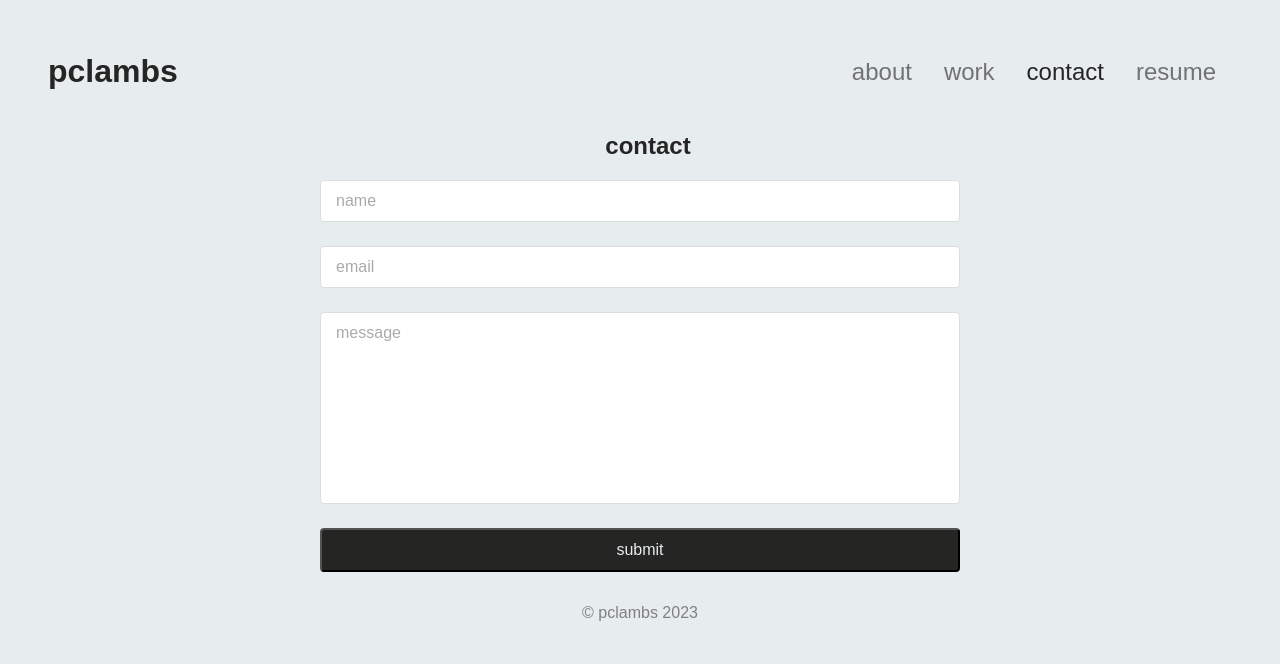
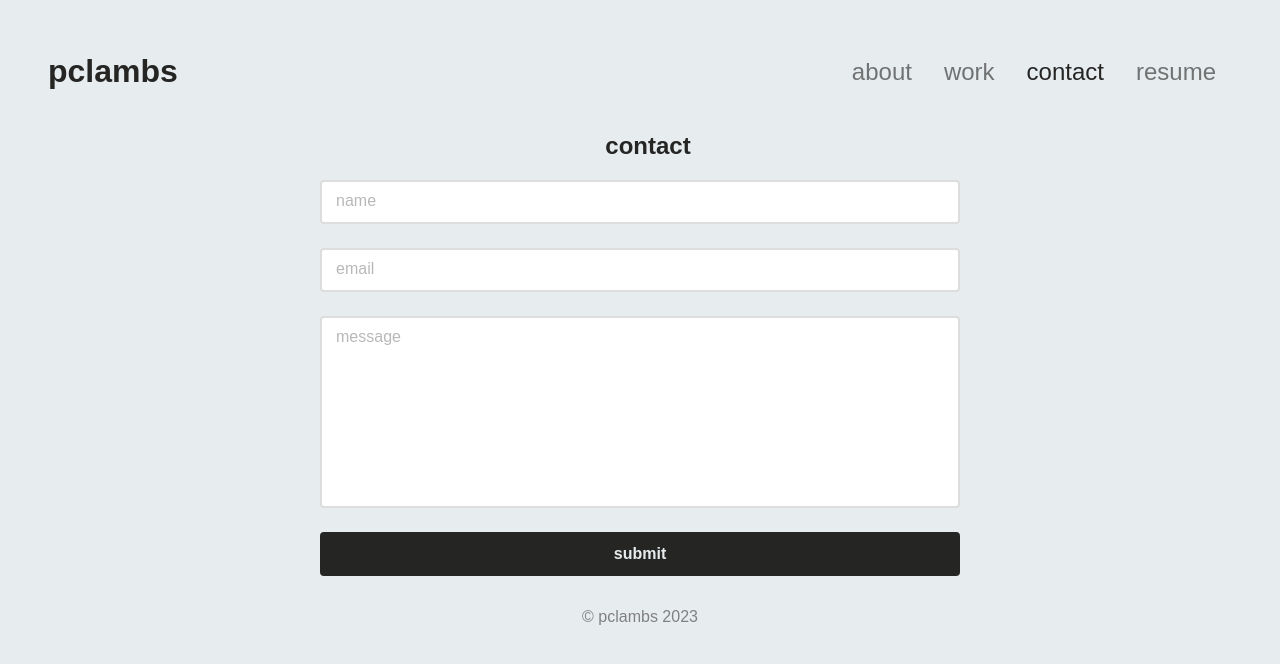
Before and after one commit to pclambs/react-portfolio, a React (Vite) app: page /contact in a window 1280 px wide. Shown: the top 664 px of the page. Built offline with nearby package versions, Linux system fonts and the light colour scheme.

Commit message:
added useStates to handle form validation and more styling

```diff
--- a/src/components/ContactForm/ContactForm.css
+++ b/src/components/ContactForm/ContactForm.css
@@ -12,20 +12,29 @@ button {
 	background-color: #252524;
 	color: #e7ecef;
 	padding: .5rem;
+	cursor: pointer;
 	transition: 0.3s ease;
+	font-weight: 600;
+	border: 2px solid #252524;
 }
 
 button:hover {
-	background-color: #252524bd;
+	background-color: #252524d7;
 }
 
-button.active {
-	color: #252524;
+button:active {
+	color: #080808;
+	background-color: white;
+}
+
+input {
+	font-family: inherit;
 }
 
 textarea {
 	resize: none;
 	height: 12rem;
+	font-family: inherit;
 }
 
 .input-field {
@@ -38,14 +47,14 @@ textarea {
 	left: 1rem;
 	top: .75rem;
 	transition: 0.075s ease;
-	color: #aaa;
+	color: #5858586c;
 }
 
 .input-field input,
 .input-field textarea {
 	width: 100%;
 	padding: .5rem .9rem .5rem;
-	border: 1px solid #ddd;
+	border: 2px solid #ddd;
 	outline: none;
 	transition: border-color 0.2s;
 }
@@ -54,8 +63,8 @@ textarea {
 .input-field.has-value label,
 .input-field input:focus + label,
 .input-field textarea:focus + label {
-	top: -15px;
-	font-size: 12px;
+	top: -1rem;
+	font-size: .75rem;
 	color: #555;
 }
 
@@ -65,6 +74,27 @@ textarea {
 	border-color: #555;
 }
 
+.error {
+	position: absolute;
+	top: .875rem;
+	right: 1rem;
+	color: #ce4760;
+	font-size: 0.75em;
+}
+
+/* Change the autofill color */
+input:-webkit-autofill,
+textarea:-webkit-autofill,
+input:-webkit-autofill:hover,
+textarea:-webkit-autofill:hover,
+input:-webkit-autofill:focus,
+textarea:-webkit-autofill:focus,
+input:-webkit-autofill:active,
+textarea:-webkit-autofill:active {
+    -webkit-box-shadow: 0 0 0 30px white inset !important;
+    color: #252524 !important;
+}
+
 /* Media query for larger screens */
 @media screen and (min-width: 992px) {
 	.input-field, button {
--- a/src/components/ContactForm/index.jsx
+++ b/src/components/ContactForm/index.jsx
@@ -1,17 +1,62 @@
+import React, { useState } from 'react'
 import './ContactForm.css'
 
-function handleInputChange(e) {
-	const parent = e.target.parentElement
-	if (e.target.value) {
-			parent.classList.add('has-value')
-	} else {
-			parent.classList.remove('has-value')
-	}
-}
 
 function ContactForm() {
+
+	const [formData, setFormData] = useState({
+		name: '',
+		email: '',
+		message: ''
+	})
+
+	const [errors, setErrors] = useState({
+		name: '',
+		email: '',
+		message: ''
+	})
+
+	const validateEmail = (email) => {
+		const re = /^(([^<>()\[\]\\.,;:\s@"]+(\.[^<>()\[\]\\.,;:\s@"]+)*)|(".+"))@((\[[0-9]{1,3}\.[0-9]{1,3}\.[0-9]{1,3}\.[0-9]{1,3}])|(([a-zA-Z\-0-9]+\.)+[a-zA-Z]{2,}))$/
+		return re.test(String(email).toLowerCase())
+	}
+
+	const handleChange = (e) => {
+		const { name, value } = e.target
+		setFormData({ ...formData, [name]: value })
+
+
+		const parent = e.target.parentElement
+
+		if (value) {
+				parent.classList.add('has-value')
+		} else {
+				parent.classList.remove('has-value')
+		}
+
+		if (!value) {
+      setErrors({ ...errors, [name]: 'this field is required' })
+    } else if (name === 'email' && !validateEmail(value)) {
+      setErrors({ ...errors, [name]: 'invalid email address' })
+    } else {
+      setErrors({ ...errors, [name]: '' })
+    }
+  }
+
+	const handleSubmit = (e) => {
+    e.preventDefault()
+    if (!formData.name || !formData.email || !formData.message || errors.email) {
+      // TODO: display a proper error message
+			alert('Please fill out all fields correctly.')
+      return;
+    }
+    // TODO: send form data to server
+    alert('Form submitted successfully!')
+    console.log(formData)
+  }
+
 	return (
-		<form>
+		<form onSubmit={handleSubmit}>
 
 			<div className="input-field">
 				<label htmlFor="name">name</label>
@@ -20,12 +65,13 @@ function ContactForm() {
 					id="name"
 					name="name"
 					placeholder=' '
-					required
-					onFocus={handleInputChange}
-					onBlur={handleInputChange}
-					onChange={handleInputChange}
+					value={formData.name}
+					// onFocus={handleChange}
+					// onBlur={handleChange}
+					onChange={handleChange}
 					autoComplete="name"
 				/>
+				{errors.name && <span className="error">{errors.name}</span>}
 			</div>
 			<div className="input-field">
 				<label htmlFor="email">email</label>
@@ -33,26 +79,28 @@ function ContactForm() {
 					type="email"
 					id="email"
 					name="email"
+					autoComplete="email"
 					placeholder=' '
-					required
-					onFocus={handleInputChange}
-					onBlur={handleInputChange}
-					onChange={handleInputChange}
-					autoComplete="email"
+					// onFocus={handleChange}
+					// onBlur={handleChange}
+					value={formData.email}
+					onChange={handleChange}
 				/>
+				{errors.email && <span className="error">{errors.email}</span>}
 			</div>
 			<div className="input-field">
 				<label htmlFor="message">message</label>
 				<textarea
 					id="message"
 					name="message"
+					autoComplete="off"
 					placeholder=' '
-					required
-					onFocus={handleInputChange}
-					onBlur={handleInputChange}
-					onChange={handleInputChange}
-					autoComplete="off"
+					// onFocus={handleChange}
+					// onBlur={handleChange}
+					value={formData.message}
+					onChange={handleChange}
 				/>
+				{errors.message && <span className="error">{errors.message}</span>}
 			</div>
 
       <button type="submit">submit</button>
```
Also changed, not shown: src/components/Navigation/Navigation.css (indentation only).
